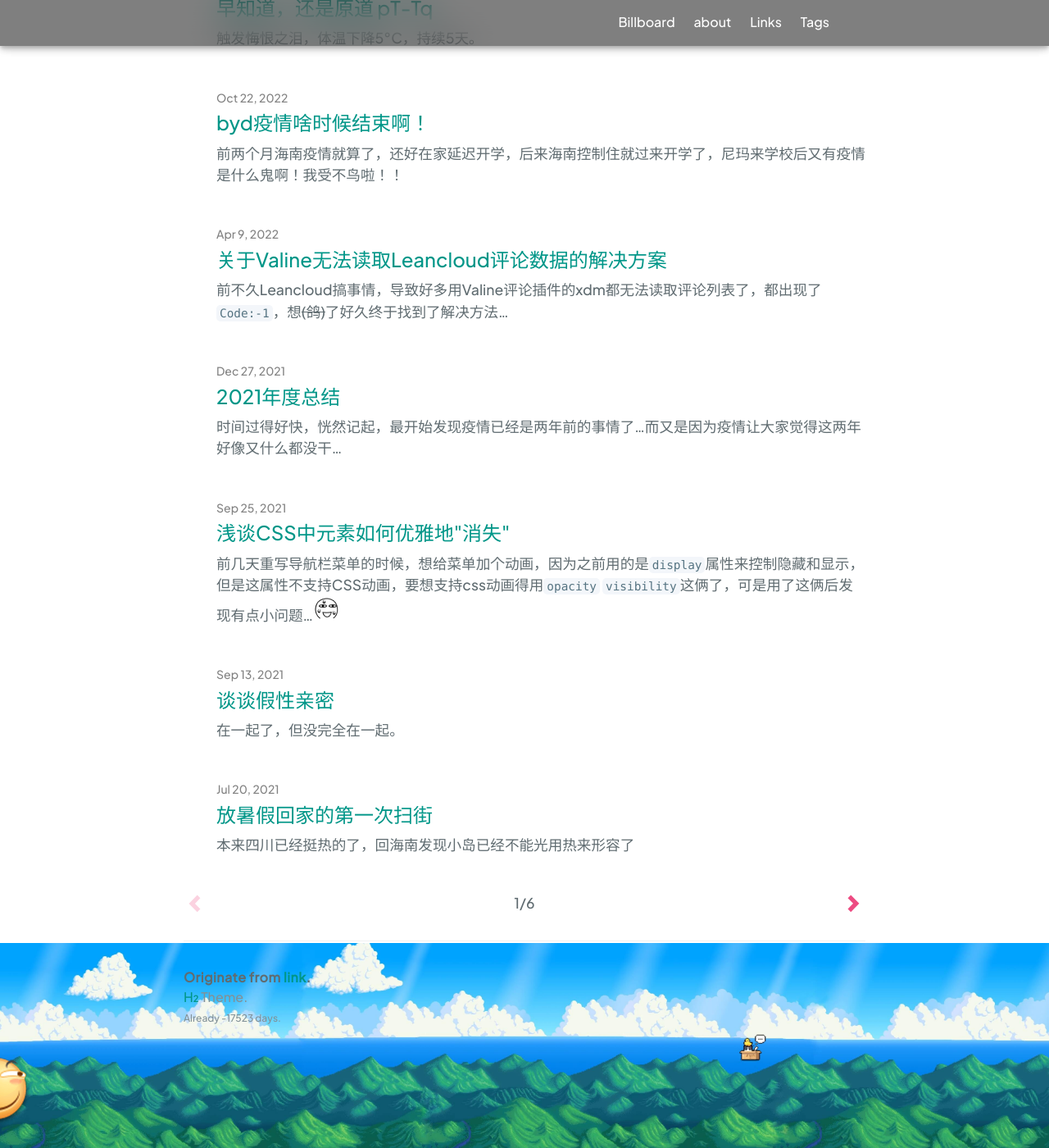
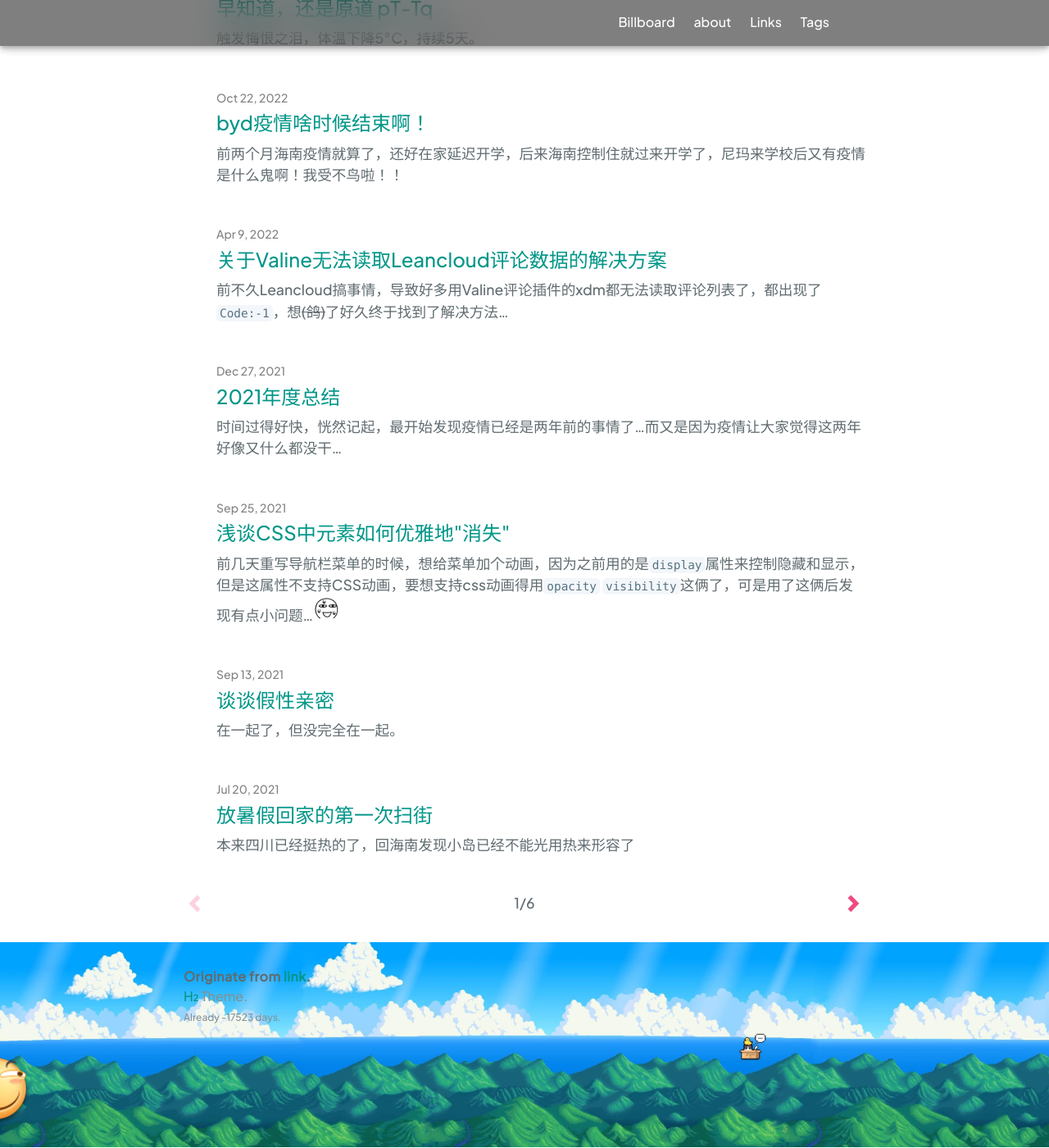
Before and after one commit to link9596/qwq, a Jekyll site: the page built from index.html, in a window 1280 px wide and 1400 px high, scrolled down 809 px. Shown: the whole window at 82% size. Built offline with Jekyll 4.4.1, drawn with Linux system fonts in a browser that asks for light colours; the list of posts is cut into pages by our own code; comment, search, counter and statistics services are not loaded.

Commit message:
更新 hydrogen-blog.scss

```diff
--- a/_sass/hydrogen-blog.scss
+++ b/_sass/hydrogen-blog.scss
@@ -458,7 +458,7 @@ margin: 10px;
 .site-footer {
   padding-top: 2rem;
   margin-top: 2rem;
-  border-top: solid 1px $hr-border-color;
+  border-top: solid 0px $hr-border-color;
 
   @include large {
     font-size: 1rem;
```
